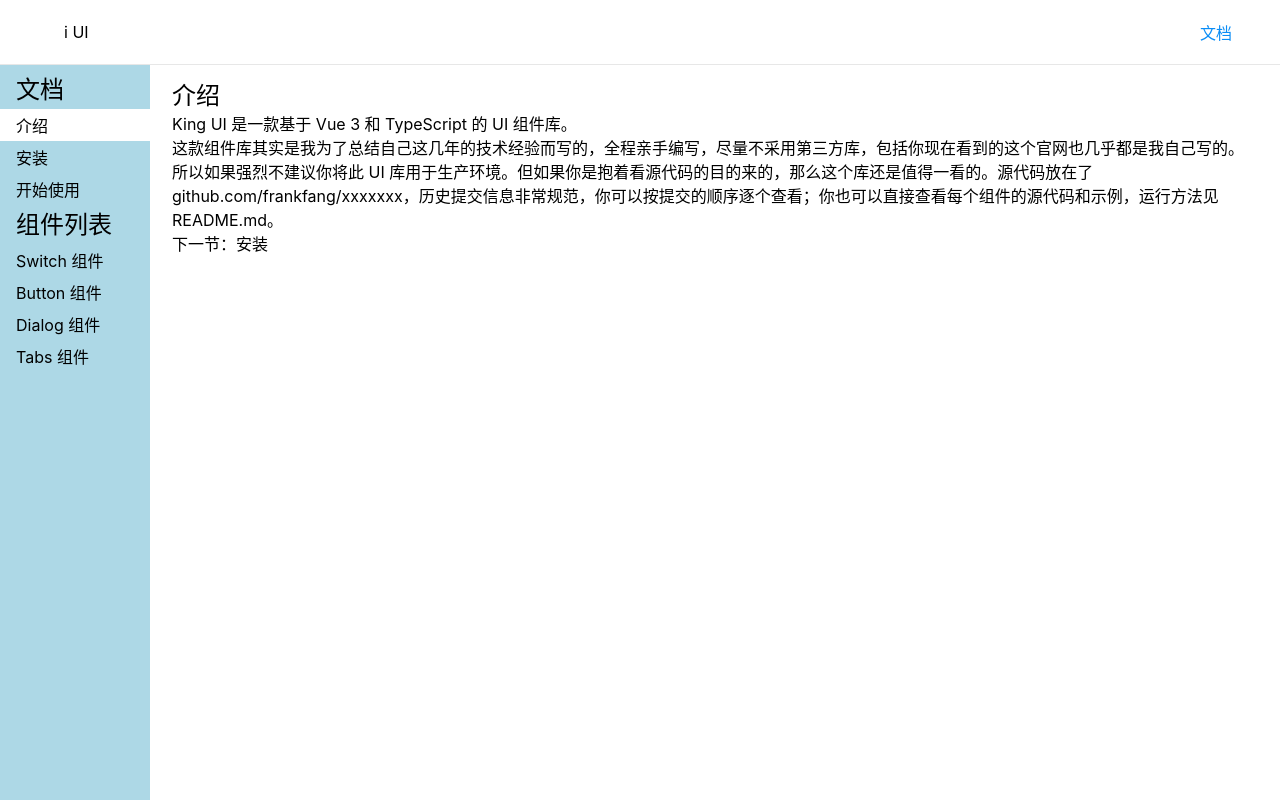
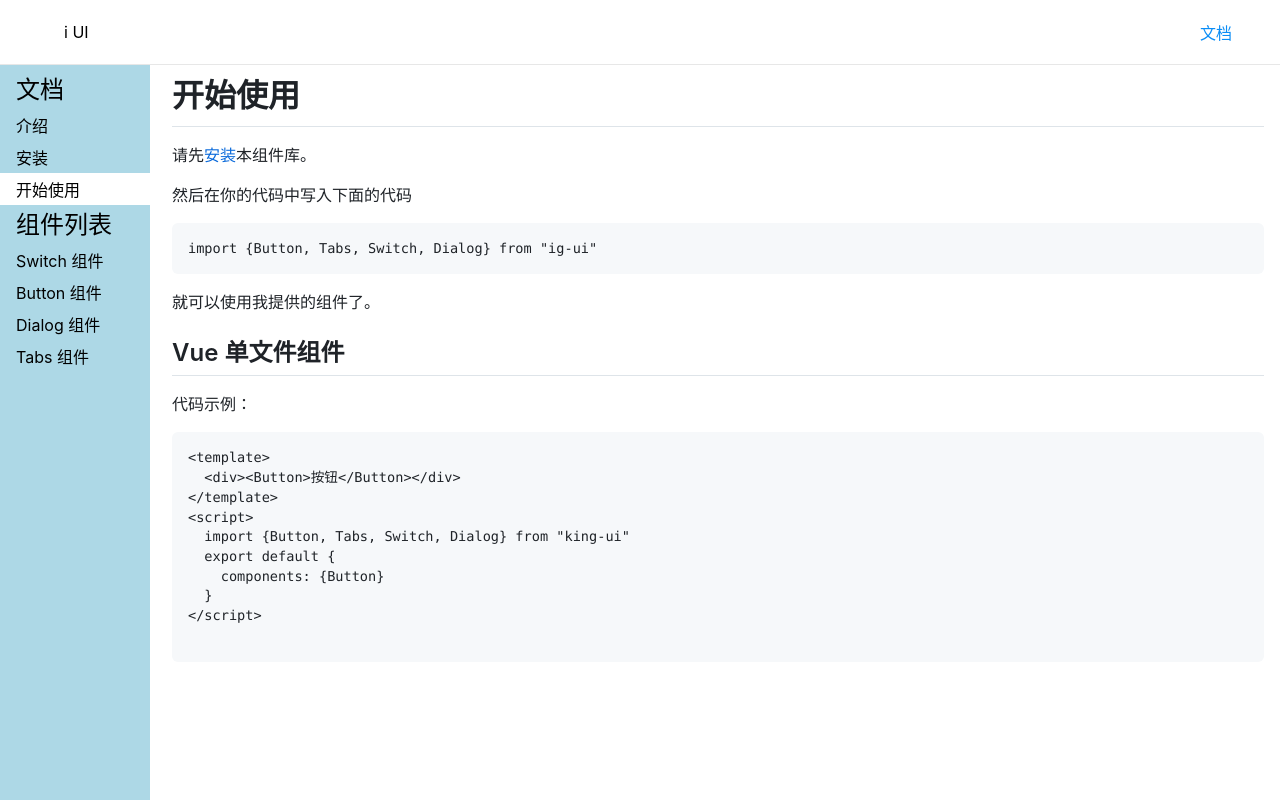
Before and after one commit to HXL1111/i-ui-store, a Vue app: page /#/doc/get-started in a window 1280 px wide. Before the commit this address led to /#/doc/intro. Built offline with nearby package versions, Linux system fonts and the light colour scheme.

Commit message:
引入 github 样式

```diff
--- a/package.json
+++ b/package.json
@@ -10,6 +10,7 @@
   },
   "dependencies": {
     "sass": "^1.57.1",
+    "github-markdown-css": "^4.0.0",
     "svgo": "^3.0.2",
     "svgstore": "^3.0.1",
     "vue": "^3.2.45",
--- a/src/main.ts
+++ b/src/main.ts
@@ -3,6 +3,7 @@ import './style.css'
 import { createApp } from 'vue'
 import App from './App.vue'
 import { router } from './router';
+import 'github-markdown-css'
 
 const app = createApp(App)
 app.use(router)
--- a/src/views/GetStarted.vue
+++ b/src/views/GetStarted.vue
@@ -1,10 +1,10 @@
 <template>
-  <article>
+  <article class="markdown-body">
     <h1>开始使用</h1>
 
     <p>请先<a href="#/doc/install">安装</a>本组件库。</p>
     <p>然后在你的代码中写入下面的代码</p>
-    <pre><code>import {Button, Tabs, Switch, Dialog} from "king-ui"</code></pre>
+    <pre><code>import {Button, Tabs, Switch, Dialog} from "ig-ui"</code></pre>
     就可以使用我提供的组件了。
 
     <h2>Vue 单文件组件</h2>
--- a/src/views/Install.vue
+++ b/src/views/Install.vue
@@ -1,10 +1,10 @@
 <template>
-  <article>
+  <article class="markdown-body">
     <h1>安装</h1>
     <p>打开终端运行下列命令：</p>
-    <pre><code>npm install king-ui</code></pre>
+    <pre><code>npm install i-ui</code></pre>
     <p>或</p>
-    <pre><code>yarn add king-ui</code></pre>
+    <pre><code>yarn add i-ui</code></pre>
 
     <p>下一节：<a href="#/doc/get-started">开始使用</a></p>
   </article>
--- a/src/views/Intro.vue
+++ b/src/views/Intro.vue
@@ -1,14 +1,14 @@
 <template>
-  <article>
+  <article class="markdown-body">
     <h1>介绍</h1>
-    <p>King UI 是一款基于 Vue 3 和 TypeScript 的 UI 组件库。</p>
+    <p>i UI 是一款基于 Vue 3 和 TypeScript 的 UI 组件库。</p>
     <p>
       这款组件库其实是我为了总结自己这几年的技术经验而写的，全程亲手编写，尽量不采用第三方库，包括你现在看到的这个官网也几乎都是我自己写的。
     </p>
     <p>
       所以如果强烈不建议你将此 UI
       库用于生产环境。但如果你是抱着看源代码的目的来的，那么这个库还是值得一看的。源代码放在了
-      github.com/frankfang/xxxxxxx，历史提交信息非常规范，你可以按提交的顺序逐个查看；你也可以直接查看每个组件的源代码和示例，运行方法见
+      github.com/HXL1111/xxxxxxx，历史提交信息非常规范，你可以按提交的顺序逐个查看；你也可以直接查看每个组件的源代码和示例，运行方法见
       README.md。
     </p>
     下一节：<a href="#/doc/install">安装</a>
--- /dev/null
+++ b/vite.config.ts
@@ -0,0 +1,10 @@
+import { defineConfig } from 'vite'
+import vue from '@vitejs/plugin-vue'
+// @ts-nocheck
+// https://vitejs.dev/config/
+export default defineConfig({
+  plugins: [vue()],
+  server: {
+    host: '0.0.0.0',
+  },
+})
```
Also changed, not shown: 1 other file (tests, documents, lock files or other folders).
